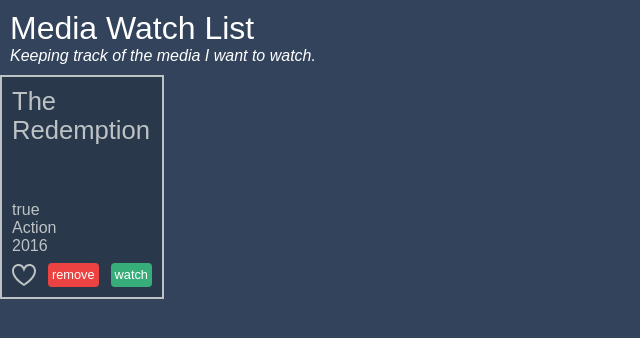
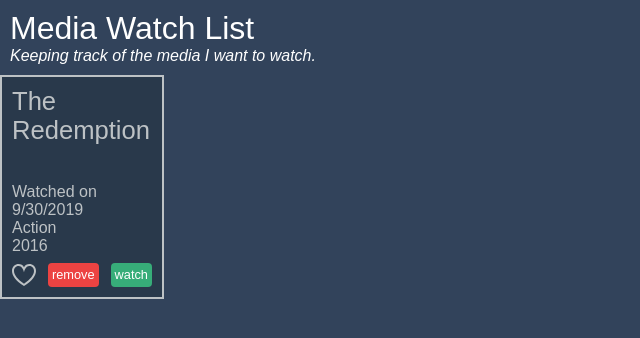
Before and after one commit to coursefiles/angular-essential-training, an Angular app: page / in a window 1280 px wide. Shown: the top 338 px of the page, without its empty margins (0-640 px from the left). Built offline with nearby package versions, Linux system fonts and the light colour scheme.

Commit message:
binding data using property data syntax

```diff
--- a/src/app/media-item.component.html
+++ b/src/app/media-item.component.html
@@ -1,5 +1,5 @@
-<h2>{{ name }}</h2>
-<div>{{ wasWatched() }}</div>
+<h2>The Redemption</h2>
+<div>Watched on 9/30/2019</div>
 <div>Action</div>
 <div>2016</div>
 <div class="tools">
--- a/src/app/media-item.component.ts
+++ b/src/app/media-item.component.ts
@@ -5,10 +5,4 @@ import { Component } from '@angular/core';
   templateUrl: './media-item.component.html',
   styleUrls: ['./media-item.component.css']
 })
-export class MediaItemComponent {
-  name = 'The Redemption';
-
-  wasWatched() {
-    return true;
-  }
-}
+export class MediaItemComponent {}
```
